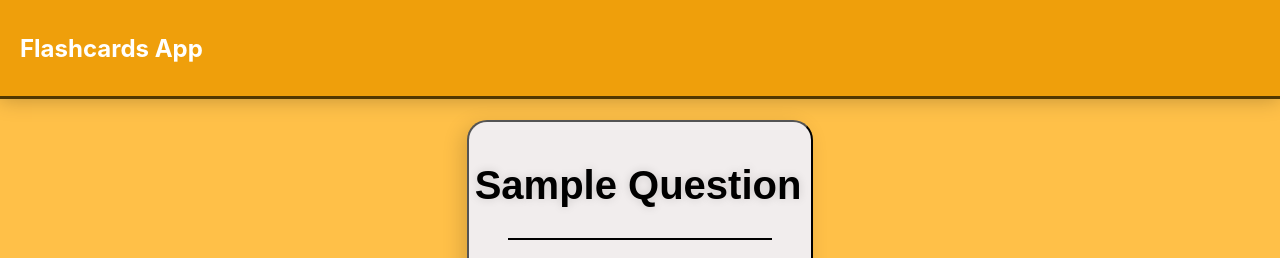
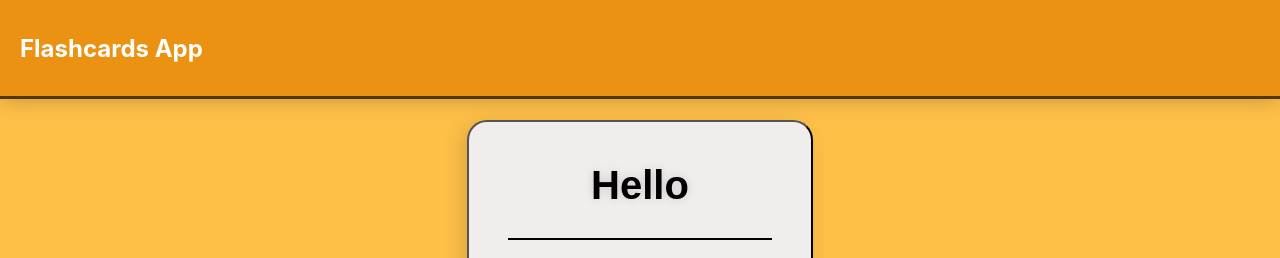
Before and after one commit to Oli-Ar/hacknotts-flashcard, a React (Create React App) app in the folder flashcards-react/: page / in a window 1280 px wide. Shown: the top 258 px of the page. Built offline with nearby package versions, Linux system fonts and the light colour scheme; no server answers.

Commit message:
Added prop functionality and useState consts

```diff
--- a/flashcards-react/src/App.js
+++ b/flashcards-react/src/App.js
@@ -11,15 +11,25 @@ function App() {
         programming: "",
     });
 
+    const [allCardIds, setAllCardIds] = useState([])
+    const [currentCard, setCurrentCard] = useState({})
+    const [nextCard, setNextCard] = useState({})
+
+    const sampleCard =
+      {
+        engText: "Hello",
+        esText: "Hola",
+        example: "Hola, como estas?",
+        image: "https://t3.ftcdn.net/jpg/03/28/77/18/360_F_328771873_4BLjs8Trc7aUmoeUmFmtLAjJaVGCnlmi.webp"
+      }
+
     useEffect(() => {
       // Using fetch to fetch the api from
       // flask server it will be redirected to proxy
-      fetch("/data").then((res) =>
+      fetch("/data?lang=es").then((res) =>
           res.json().then((data) => {
               // Setting a data from api
-              setdata({
-                test: data.test
-              });
+              setAllCardIds(() => data);
           })
       );
     }, []);
@@ -28,7 +38,7 @@ function App() {
     <div className="App">
         <Navbar className="Nav" /> {data.test}
         <div className="mainContent">
-          <Flashcard className="Flashcard" />
+          <Flashcard className="Flashcard" card={sampleCard}/>
         </div>
 
     </div>
--- a/flashcards-react/src/components/Flashcard.css
+++ b/flashcards-react/src/components/Flashcard.css
@@ -1,7 +1,7 @@
+@import url('https://fonts.googleapis.com/css2?family=Montserrat:ital,wght@1,300;400;500&display=swap');
 .card{
     background-color: rgb(241, 237, 237);
     height: 65vh;
-    /* width: 40vh; */
     aspect-ratio: 2/3;
     border-radius: 20px;
     box-shadow: -5px 5px 20px 0px rgba(0,0,0,0.15);
@@ -16,6 +16,8 @@
     font-weight: 600;
     padding: 0;
     text-align: center;
+    justify-self: center;
+    align-self: center;
     text-shadow: 0px 0px 10px rgba(0,0,0,0.15);
 }
 .hr{
@@ -25,3 +27,19 @@
     align-self: center;
     margin-top: 30px;
 }
+.exampleText{
+    font-family: 'Montserrat', sans-serif;
+    font-weight: 500;
+    font-style: italic;
+    align-self: center;
+    margin-top: 25px;
+    font-size: 15px;
+}
+.cardImage{
+    height: 25%;
+    align-self: center;
+    margin-top: auto;
+    margin-bottom: 30px;
+    border-radius: 20px;
+    border: 3px solid black;
+}
--- a/flashcards-react/src/components/Flashcard.js
+++ b/flashcards-react/src/components/Flashcard.js
@@ -2,20 +2,24 @@ import React, { useState } from "react";
 import ReactCardFlip from "react-card-flip";
 import "./Flashcard.css"
 
-function Flashcard() {
+function Flashcard(props) {
     const [flip, setFlip] = useState(false);
     return (
         <ReactCardFlip isFlipped={flip}
             flipDirection="horizontal">
             <button className="card card--front"  onClick={() => setFlip(!flip)}>
-                <div className="cardTitleText questionText">Sample Question</div>
+                <div className="cardTitleText questionText">{props.card.engText}</div>
                 <div className="hr"> </div>
 
             </button>
             <button className="card card--back" onClick={() => setFlip(!flip)}>
-                <div className="cardTitleText answerText">Sample Answer</div>
+                <div className="cardTitleText answerText">{props.card.esText}</div>
+                <div className="exampleText">
+                {props.card.example}
+                </div>
                 <div className="hr"></div>
 
+                <img className="cardImage" src={props.card.image} alt="Sample" />
             </button>
         </ReactCardFlip>
     );
--- a/flashcards-react/src/components/Navbar.css
+++ b/flashcards-react/src/components/Navbar.css
@@ -2,8 +2,8 @@
     position: fixed;
     width: 100vw;
     height: 12vh;
-    background-color: #ef9f0b;
-    color: white;
+    background-color: #ec9212;
+    color: rgb(255, 255, 255);
     display: flex;
     padding: 0px;
     overflow: hidden;
```
Also changed, not shown: flashcards-react/public/sample-image.jpeg (added).
